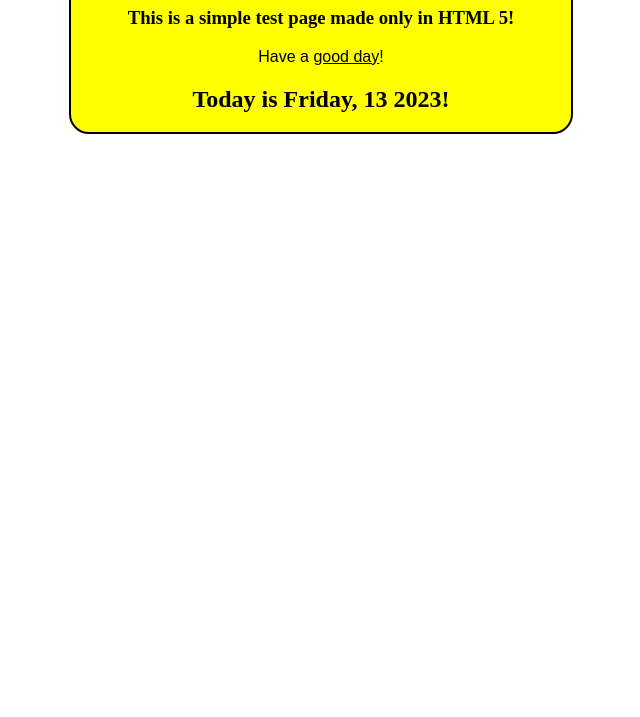
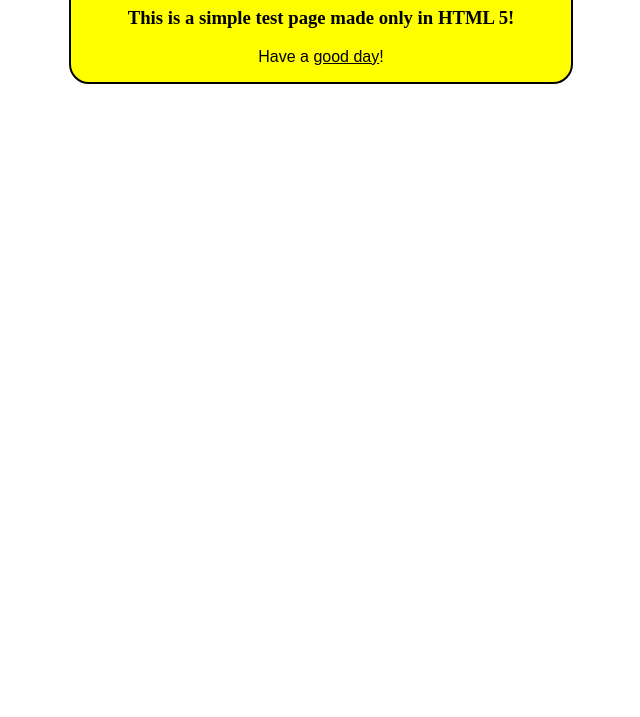
Before and after one commit to JumperBoost/A1-SAE1.05, a plain HTML site: page src/index.html in a window 1280 px wide. Shown: the part 83-800 px from the top of the page, without its empty margins (319-959 px from the left). Drawn offline with Linux system fonts and the light colour scheme.

Commit message:
Remove date

```diff
--- a/src/index.html
+++ b/src/index.html
@@ -10,7 +10,6 @@
 		<h1>Hello, World!</h1>
 		<h3>This is a simple test page made only in HTML 5!</h3>
 		<p>Have a <u>good day</u>!</p>
-		<h2>Today is Friday, 13 2023!</h2>
 	</div>
 </body>
 </html>
```
